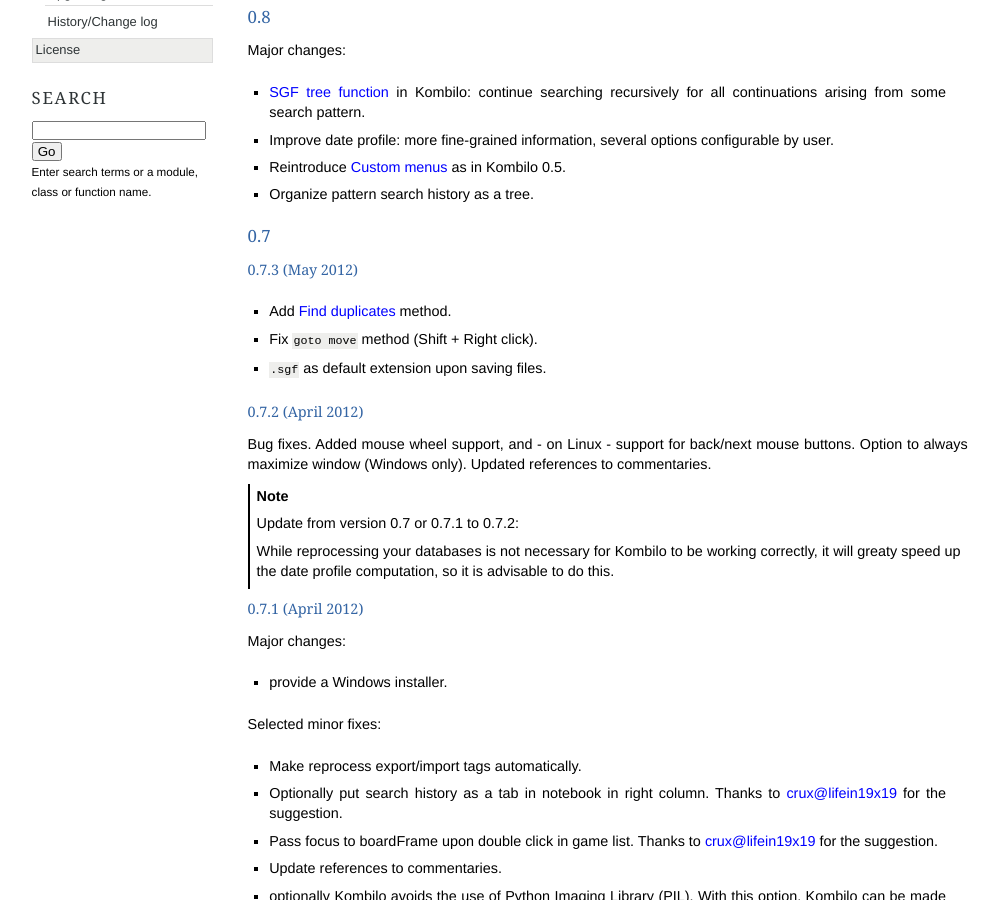
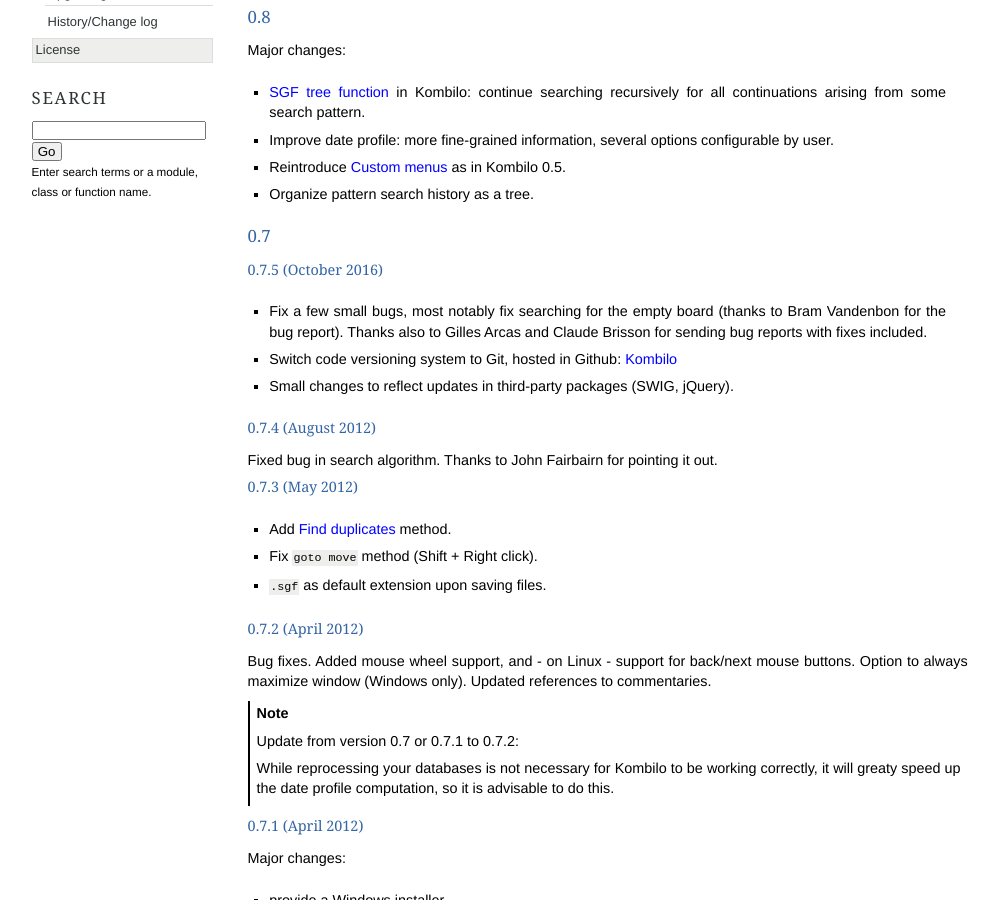
Before and after one commit to ugoertz/kombilo, a Sphinx documentation site: the page built from doc/history.rst, in a window 1280 px wide and 900 px high, scrolled down 359 px. Shown: the whole window, without its empty margins (126-1125 px from the left). Built offline with Sphinx 7.4.7, drawn with Linux system fonts in a browser that asks for light colours; some of the changed text lies outside the part shown.

Commit message:
Update documentation

```diff
--- a/doc/conf.py
+++ b/doc/conf.py
@@ -44,7 +44,7 @@
 
 # General information about the project.
 project = u'Kombilo'
-copyright = u'2011-12, Ulrich Goertz'
+copyright = u'2011-16, Ulrich Goertz'
 
 # The version info for the project you're documenting, acts as replacement for
 # |version| and |release|, also used in various other places throughout the
--- a/doc/history.rst
+++ b/doc/history.rst
@@ -40,6 +40,22 @@
 
 0.7
 ---
+
+0.7.5 (October 2016)
+^^^^^^^^^^^^^^^^^^^^
+
+* Fix a few small bugs, most notably fix searching for the empty board (thanks
+  to Bram Vandenbon for the bug report). Thanks also to Gilles Arcas and Claude
+  Brisson for sending bug reports with fixes included.
+* Switch code versioning system to Git, hosted in Github: `Kombilo
+  <https://github.com/ugoertz/kombilo>`_
+* Small changes to reflect updates in third-party packages (SWIG, jQuery).
+
+
+0.7.4 (August 2012)
+^^^^^^^^^^^^^^^^^^^
+
+Fixed bug in search algorithm. Thanks to John Fairbairn for pointing it out.
 
 
 0.7.3 (May 2012)
--- a/doc/tutorial.rst
+++ b/doc/tutorial.rst
@@ -31,7 +31,7 @@
 files; it contains all the SGF files in that directory. Kombilo does not
 come with any games. You can either download a game collection
 (:ref:`find-game-records`) from the internet, or buy a commercial
-one. The `GoGoD encyclopedia <http://www.gogod.co.uk/>`_ comes with more
+one. The `GoGoD encyclopedia <http://gogodonline.co.uk/>`_ comes with more
 than 70.000 at the time of writing, and is highly recommended.
 
 See also the section about :ref:`requirements-on-SGF-files`
```
Also changed, not shown: doc/manual.rst (+32 -32 lines).
